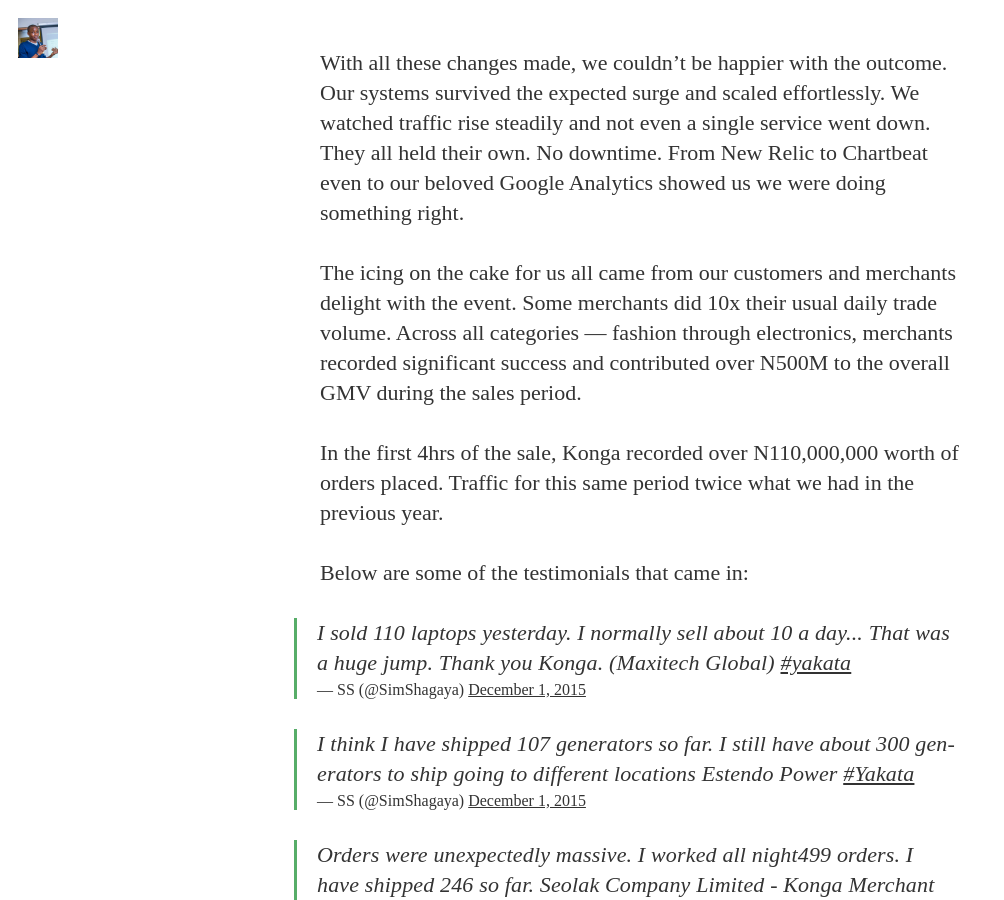
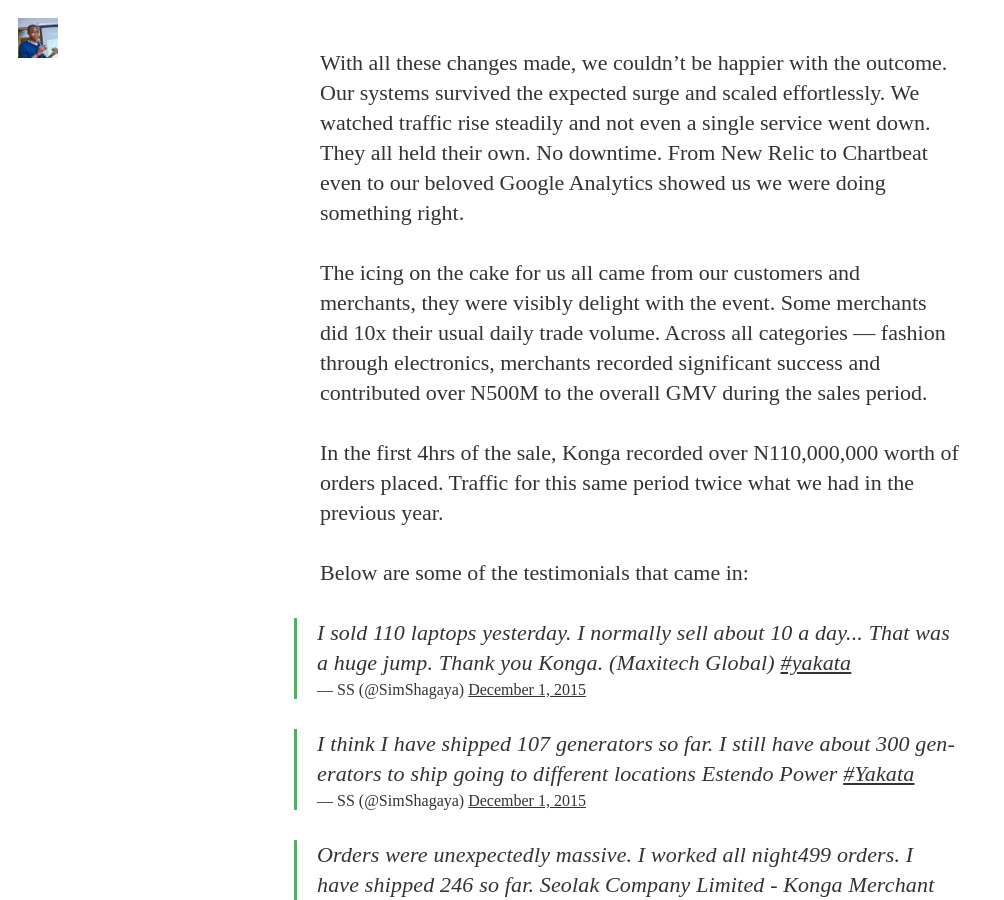
Before and after one commit to cyberomin/cyberomin.github.io, a Jekyll site: the page built from _posts/2015-12-15-echoes-from-yakata-2015.markdown, in a window 1280 px wide and 900 px high, scrolled down 1133 px. Shown: the whole window, without its empty margins (0-1004 px from the left). Built offline with Jekyll 4.4.1, drawn with Linux system fonts in a browser that asks for light colours; nearby versions of some CDN libraries; some web fonts are replaced; library files that are not in the unit come from our copies; Markdown is read by kramdown in place of the engine named in the settings; comment, search, counter and statistics services are not loaded.

Commit message:
Fixed typo

```diff
--- a/_posts/2015-12-15-echoes-from-yakata-2015.markdown
+++ b/_posts/2015-12-15-echoes-from-yakata-2015.markdown
@@ -19,7 +19,7 @@
 
 With all these changes made, we couldn’t be happier with the outcome. Our systems survived the expected surge and scaled effortlessly. We watched traffic rise steadily and not even a single service went down. They all held their own. No downtime. From New Relic to Chartbeat even to our beloved Google Analytics showed us we were doing something right.
 
-The icing on the cake for us all came from our customers and merchants delight with the event. Some merchants did 10x their usual daily trade volume. Across all categories — fashion through electronics, merchants recorded significant success and contributed over N500M to the overall GMV during the sales period.
+The icing on the cake for us all came from our customers and merchants, they were visibly delight with the event. Some merchants did 10x their usual daily trade volume. Across all categories — fashion through electronics, merchants recorded significant success and contributed over N500M to the overall GMV during the sales period.
 
 In the first 4hrs of the sale, Konga recorded over N110,000,000 worth of orders placed. Traffic for this same period twice what we had in the previous year.
 
```
